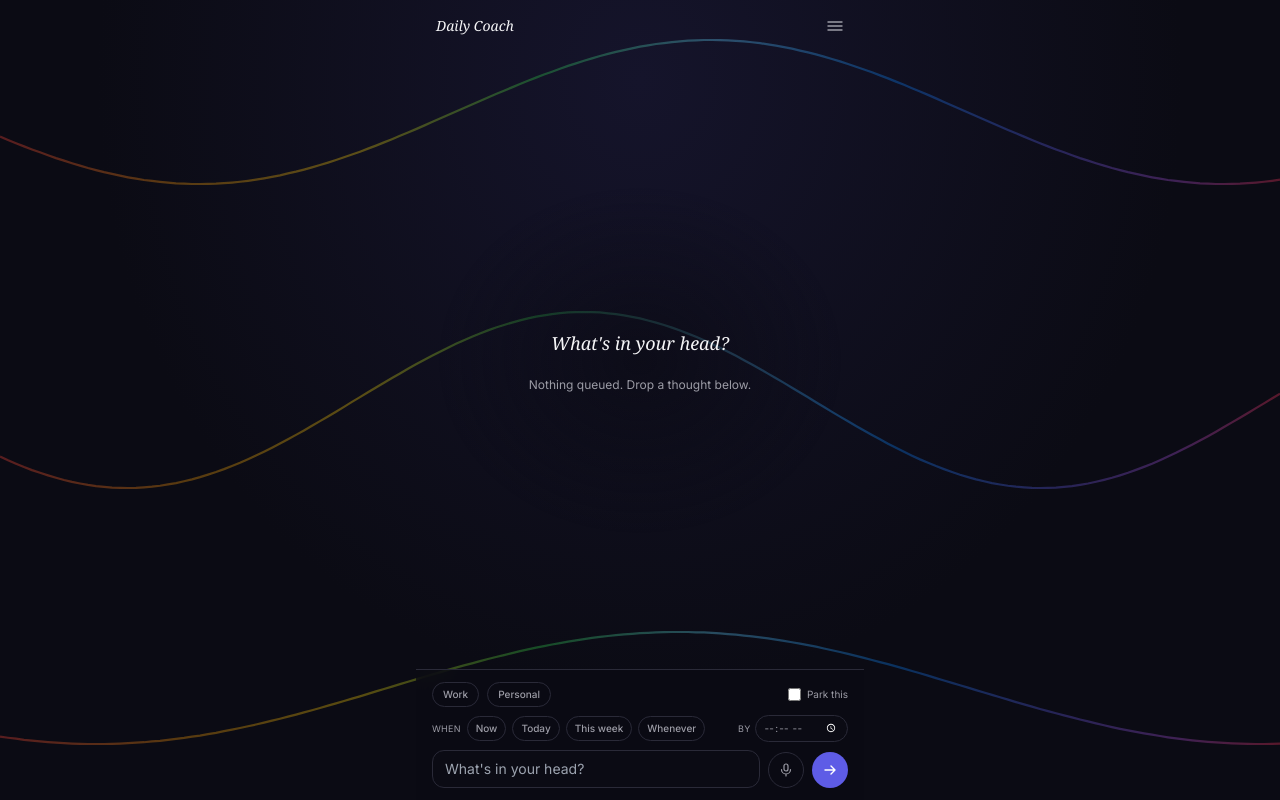
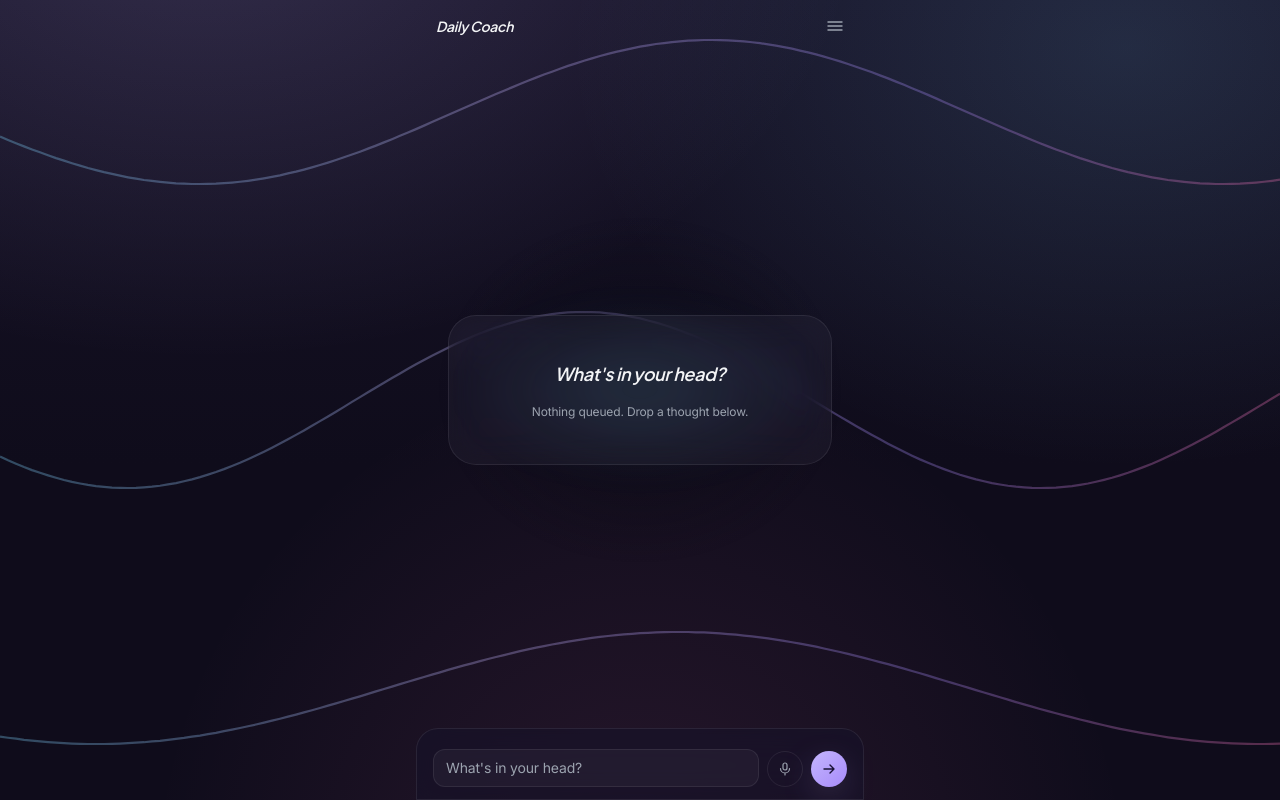
Before and after one commit to kares82/daily-coach-app, a plain HTML site: page index.html in a window 1280 px wide. Drawn offline with nearby package versions, Linux system fonts and the light colour scheme.

Commit message:
Nebula visual direction
Midnight glass, Focus Aura halo that reports task state, constellation
dissolve on Done, capture bar that opens only when tapped.

Co-Authored-By: Claude Opus 5 <noreply@anthropic.com>

```diff
--- a/index.html
+++ b/index.html
@@ -14,35 +14,106 @@
     <link rel="icon" href="icon-192.png">
     <script src="https://cdn.tailwindcss.com"></script>
     <link rel="preconnect" href="https://fonts.googleapis.com">
-    <link href="https://fonts.googleapis.com/css2?family=Fraunces:ital,wght@0,300;0,400;0,500;0,600;1,400;1,500&family=Inter:wght@400;500;600&family=IBM+Plex+Mono:wght@400;500&display=swap" rel="stylesheet">
+    <link href="https://fonts.googleapis.com/css2?family=Plus+Jakarta+Sans:wght@500;600;700&family=Inter:wght@400;500;600&display=swap" rel="stylesheet">
     <style>
         :root {
-            --bg: #0B0B14;
-            --bg-2: #15142B;
-            --text: #F5F5F7;
-            --text-dim: #9C9CA6;
-            --line: #2A2A38;
-            --blue: #0A84FF;
-            --indigo: #5E5CE6;
-            --purple: #AF52DE;
-            --pink: #FF375F;
-            --green: #32D74B;
-            --danger: #FF1744;
-            --accent: #5E5CE6;
+            --bg: #0F0C1B;            /* midnight violet */
+            --bg-2: #171328;          /* deep indigo */
+            --text: #F3F4F6;
+            --text-dim: #9CA3AF;
+            --glass: rgba(255, 255, 255, 0.04);
+            --line: rgba(255, 255, 255, 0.08);
+            --lavender: #C4B5FD;
+            --cyan: #7DD3FC;
+            --rose: #F472B6;
+            /* older names kept as aliases so every existing style lands on the new palette */
+            --indigo: #C4B5FD;
+            --accent: #C4B5FD;
+            --purple: #C4B5FD;
+            --blue: #7DD3FC;
+            --green: #7DD3FC;
+            --pink: #F472B6;
+            --danger: #F472B6;
         }
         body {
-            background: radial-gradient(ellipse at 50% 10%, var(--bg-2), var(--bg) 60%);
+            background:
+                radial-gradient(1100px 760px at 16% -12%, rgba(196, 181, 253, 0.16), transparent 60%),
+                radial-gradient(900px 680px at 88% 6%, rgba(125, 211, 252, 0.13), transparent 62%),
+                radial-gradient(820px 880px at 50% 112%, rgba(244, 114, 182, 0.11), transparent 60%),
+                linear-gradient(180deg, #171328 0%, #0F0C1B 58%);
+            background-attachment: fixed;
             color: var(--text);
             font-family: 'Inter', ui-sans-serif, system-ui, sans-serif;
+            line-height: 1.65;
+            letter-spacing: -0.01em;
         }
-        .font-serif { font-family: 'Fraunces', Georgia, serif; }
-        .font-mono { font-family: 'IBM Plex Mono', ui-monospace, monospace; }
-        input, textarea, select { background: var(--bg); color: var(--text); }
+        /* the assignment itself, and nothing else, wears the display face */
+        .display {
+            font-family: 'Plus Jakarta Sans', 'Inter', ui-sans-serif, system-ui, sans-serif;
+            font-weight: 600;
+            letter-spacing: -0.02em;
+            line-height: 1.3;
+        }
+        .font-mono { font-family: ui-monospace, SFMono-Regular, Menlo, monospace; font-variant-numeric: tabular-nums; }
+        input, textarea, select {
+            background: rgba(255, 255, 255, 0.04);
+            color: var(--text);
+            color-scheme: dark;
+        }
         input::placeholder, textarea::placeholder { color: var(--text-dim); }
-        .grad-btn { background: var(--indigo); color: #fff; font-weight: 600; }
-        .pulse-alert { animation: pulseAlert 1s ease-in-out infinite; }
-        @keyframes pulseAlert { 0%, 100% { opacity: 1; } 50% { opacity: 0.55; } }
-        @media (prefers-reduced-motion: reduce) { .pulse-alert { animation: none; } }
+        .glass {
+            background: var(--glass);
+            backdrop-filter: blur(16px) saturate(1.25);
+            -webkit-backdrop-filter: blur(16px) saturate(1.25);
+            border: 1px solid var(--line);
+        }
+        .grad-btn {
+            background: linear-gradient(135deg, #C4B5FD, #A78BFA);
+            color: #191234;
+            font-weight: 600;
+            box-shadow: 0 10px 34px -10px rgba(196, 181, 253, 0.65);
+        }
+        /* Focus Aura: one task, one halo. Its colour is the task's real state. */
+        .aura { position: relative; isolation: isolate; }
+        .aura::before {
+            content: '';
+            position: absolute;
+            inset: -22% -16%;
+            z-index: -1;
+            border-radius: 50%;
+            background: radial-gradient(closest-side, var(--aura-color, rgba(196, 181, 253, 0.30)), transparent 72%);
+            filter: blur(30px);
+            animation: breathe 7s ease-in-out infinite;
+            pointer-events: none;
+        }
+        @keyframes breathe {
+            0%, 100% { transform: scale(0.95); opacity: 0.72; }
+            50% { transform: scale(1.06); opacity: 1; }
+        }
+        .spark {
+            position: fixed;
+            width: 5px; height: 5px;
+            border-radius: 50%;
+            pointer-events: none;
+            z-index: 70;
+            animation: drift var(--dur, 1.1s) cubic-bezier(0.2, 0.6, 0.2, 1) forwards;
+        }
+        @keyframes drift {
+            0% { opacity: 0.95; transform: translate(0, 0) scale(1); }
+            100% { opacity: 0; transform: translate(var(--dx, 0), var(--dy, -80px)) scale(0.3); }
+        }
+        .status-dot {
+            background: var(--lavender);
+            box-shadow: 0 0 8px var(--lavender);
+            animation: dotPulse 2.4s ease-in-out infinite;
+        }
+        @keyframes dotPulse { 0%, 100% { opacity: 1; } 50% { opacity: 0.35; } }
+        .pulse-alert { animation: pulseAlert 1.6s ease-in-out infinite; }
+        @keyframes pulseAlert { 0%, 100% { opacity: 1; } 50% { opacity: 0.6; } }
+        :focus-visible { outline: 2px solid var(--lavender); outline-offset: 2px; }
+        @media (prefers-reduced-motion: reduce) {
+            .pulse-alert, .aura::before, .status-dot, .spark { animation: none; }
+        }
     </style>
 </head>
 <body class="min-h-screen flex flex-col">
@@ -52,15 +123,10 @@
     <svg id="bgWaves" class="fixed inset-0 w-full h-full" style="z-index:0" preserveAspectRatio="xMidYMid slice" viewBox="0 0 800 900">
         <defs>
             <linearGradient id="waveGrad" x1="0%" y1="0%" x2="100%" y2="0%">
-                <stop offset="0%" stop-color="#FF453A"/>
-                <stop offset="14%" stop-color="#FF9F0A"/>
-                <stop offset="28%" stop-color="#FFD60A"/>
-                <stop offset="42%" stop-color="#32D74B"/>
-                <stop offset="56%" stop-color="#64D2FF"/>
-                <stop offset="70%" stop-color="#0A84FF"/>
-                <stop offset="82%" stop-color="#5E5CE6"/>
-                <stop offset="92%" stop-color="#AF52DE"/>
-                <stop offset="100%" stop-color="#FF375F"/>
+                <stop offset="0%" stop-color="#7DD3FC"/>
+                <stop offset="38%" stop-color="#C4B5FD"/>
+                <stop offset="72%" stop-color="#A78BFA"/>
+                <stop offset="100%" stop-color="#F472B6"/>
             </linearGradient>
         </defs>
         <g id="waveStrands"></g>
@@ -70,7 +136,7 @@
 
         <!-- Header: minimal -->
         <header class="flex justify-between items-center px-5 py-4 relative z-10">
-            <span class="font-serif italic text-sm" style="color: var(--text)">Daily Coach</span>
+            <span class="display italic text-sm" style="color: var(--text)">Daily Coach</span>
             <button onclick="openMenu()" class="hover:text-[var(--text)] transition text-sm" style="color: var(--text-dim)" aria-label="Menu">
                 <svg width="18" height="18" viewBox="0 0 18 18" fill="none"><path d="M2 5h14M2 9h14M2 13h14" stroke="currentColor" stroke-width="1.4" stroke-linecap="round"/></svg>
             </button>
@@ -79,11 +145,12 @@
         <!-- Hero: the assignment (or capture prompt if empty) -->
         <main class="flex-1 flex items-center justify-center px-6 relative overflow-hidden z-10">
             <div class="absolute inset-0 pointer-events-none" style="background: radial-gradient(ellipse 280px 240px at 50% 50%, rgba(11,11,20,0.62), transparent 72%)"></div>
-            <div id="heroContent" class="relative z-10 text-center space-y-5 py-16"></div>
+            <div id="heroContent" class="glass aura relative z-10 text-center space-y-4 px-7 py-11 rounded-[28px] w-full max-w-sm"></div>
         </main>
 
         <!-- Capture bar: fixed at bottom, always reachable -->
-        <footer class="border-t px-4 py-3 space-y-2 backdrop-blur relative z-10" style="border-color: var(--line); background: rgba(11,11,20,0.68)">
+        <footer class="glass border-t px-4 py-3 space-y-2 relative z-10 rounded-t-[22px]" style="background: rgba(23, 19, 40, 0.72)">
+            <div id="captureExtras" class="hidden space-y-2">
             <div class="flex items-center gap-2 flex-wrap">
                 <button id="tagWorkBtn" onclick="setTag('work')" class="text-[10px] font-medium px-2.5 py-1 rounded-full border transition" style="border-color: var(--line); color: var(--text-dim)">Work</button>
                 <button id="tagPersonalBtn" onclick="setTag('personal')" class="text-[10px] font-medium px-2.5 py-1 rounded-full border transition" style="border-color: var(--line); color: var(--text-dim)">Personal</button>
@@ -92,7 +159,7 @@
                     Park this
                 </label>
             </div>
-            <div class="flex items-center gap-1.5">
+            <div class="flex items-center gap-1.5 flex-wrap">
                 <span class="text-[9px] uppercase tracking-wide" style="color: var(--text-dim)">When</span>
                 <button id="urgNowBtn" onclick="setUrgency('now')" class="text-[10px] font-medium px-2 py-1 rounded-full border transition" style="border-color: var(--line); color: var(--text-dim)">Now</button>
                 <button id="urgTodayBtn" onclick="setUrgency('today')" class="text-[10px] font-medium px-2 py-1 rounded-full border transition" style="border-color: var(--line); color: var(--text-dim)">Today</button>
@@ -106,8 +173,9 @@
             <div id="parkPlanRow" class="hidden">
                 <input id="parkPlanInput" type="text" placeholder="When will you come back to this?" class="w-full border rounded-lg px-3 py-1.5 text-xs focus:outline-none transition" style="border-color: var(--line)" onfocus="this.style.borderColor='var(--indigo)'" onblur="this.style.borderColor='var(--line)'">
             </div>
+            </div>
             <div class="flex gap-2 items-end">
-                <textarea id="captureInput" rows="1" placeholder="What's in your head?" class="flex-1 border rounded-xl px-3 py-2 text-sm resize-none focus:outline-none transition" style="border-color: var(--line)" onfocus="this.style.borderColor='var(--indigo)'" onblur="this.style.borderColor='var(--line)'"></textarea>
+                <textarea id="captureInput" rows="1" placeholder="What's in your head?" class="flex-1 border rounded-xl px-3 py-2 text-sm resize-none focus:outline-none transition" style="border-color: var(--line)" onfocus="openCapture(); this.style.borderColor='var(--lavender)'" onblur="this.style.borderColor='var(--line)'"></textarea>
                 <button id="micBtn" onclick="toggleVoice()" class="w-9 h-9 shrink-0 rounded-full border flex items-center justify-center transition" style="border-color: var(--line); color: var(--text-dim)" aria-label="Voice capture">
                     <svg width="14" height="14" viewBox="0 0 14 14" fill="none"><rect x="5" y="1" width="4" height="7" rx="2" stroke="currentColor" stroke-width="1.2"/><path d="M2.5 6.5a4.5 4.5 0 0 0 9 0M7 11v2" stroke="currentColor" stroke-width="1.2" stroke-linecap="round"/></svg>
                 </button>
@@ -119,12 +187,12 @@
 
         <!-- Slide-over menu: history, settings, verification -->
         <div id="menuOverlay" class="hidden fixed inset-0 z-50">
-            <div class="absolute inset-0 bg-black/50" onclick="closeMenu()"></div>
-            <div class="absolute right-0 top-0 h-full w-[88%] max-w-sm border-l flex flex-col" style="background: var(--bg-2); border-color: var(--line)">
+            <div class="absolute inset-0" style="background: rgba(10, 8, 20, 0.62); backdrop-filter: blur(6px)" onclick="closeMenu()"></div>
+            <div class="glass absolute right-0 top-0 h-full w-[88%] max-w-sm flex flex-col" style="background: rgba(23, 19, 40, 0.86)">
                 <div class="flex items-center justify-between px-4 py-4 border-b" style="border-color: var(--line)">
                     <div class="flex gap-4 text-xs">
                         <button id="menutab-history" onclick="switchMenuPanel('history')" class="font-medium" style="color: var(--text)">History</button>
-                        <button id="menutab-verify" onclick="switchMenuPanel('verify')" class="font-medium" style="color: var(--text-dim)">Verify</button>
+                        <button id="menutab-verify" onclick="switchMenuPanel('verify')" class="font-medium relative" style="color: var(--text-dim)">Verify<span id="verifyDot" class="status-dot hidden absolute -top-0.5 -right-2.5 w-1.5 h-1.5 rounded-full"></span></button>
                         <button id="menutab-settings" onclick="switchMenuPanel('settings')" class="font-medium" style="color: var(--text-dim)">Settings</button>
                     </div>
                     <button onclick="closeMenu()" style="color: var(--text-dim)" aria-label="Close">
@@ -313,10 +381,16 @@
             const el = document.getElementById('heroContent');
             const cur = getCurrentAssignment();
             const a = cur && cur.entry;
+            // lavender waiting, cyan once you know your first move, rose when late
+            const aura = !a ? 'rgba(125, 211, 252, 0.18)'
+                : isOverdue(a) || (a.escalationTier || 0) >= 2 ? 'rgba(244, 114, 182, 0.34)'
+                : a.firstStep ? 'rgba(125, 211, 252, 0.30)'
+                : 'rgba(196, 181, 253, 0.30)';
+            el.style.setProperty('--aura-color', aura);
 
             if (!a) {
                 el.innerHTML = `
-                    <p class="font-serif italic text-lg" style="color: var(--text)">What's in your head?</p>
+                    <p class="display italic text-lg" style="color: var(--text)">What's in your head?</p>
                     <p class="text-xs" style="color: var(--text-dim)">Nothing queued. Drop a thought below.</p>
                 `;
                 return;
@@ -355,8 +429,8 @@
             }
 
             el.innerHTML = `
-                <p class="font-serif italic text-xs" style="color: var(--text-dim)">Your one thing</p>
-                <h1 class="font-serif text-2xl leading-snug px-2" style="color: var(--text)">${escapeHtml(a.text)}</h1>
+                <p class="display italic text-xs" style="color: var(--text-dim)">Your one thing</p>
+                <h1 class="display text-2xl leading-snug px-2" style="color: var(--text)">${escapeHtml(a.text)}</h1>
                 <p class="text-[11px] leading-relaxed px-6" style="color: var(--text-dim)">Why this one: ${escapeHtml(cur.reason)}</p>
                 ${cur.allSkipped ? `<p class="text-[11px] px-6" style="color: var(--danger)">You've passed on everything in the list. This is still the top of it.</p>` : ''}
                 ${a.firstStep
@@ -386,9 +460,29 @@
             e.firstStep = step;
             renderAll();
         }
+        // Finishing a task scatters it, rather than striking it out.
+        function scatter(el) {
+            if (!el || window.matchMedia('(prefers-reduced-motion: reduce)').matches) return;
+            const r = el.getBoundingClientRect();
+            const colors = ['#C4B5FD', '#7DD3FC', '#F472B6'];
+            for (let i = 0; i < 22; i++) {
+                const p = document.createElement('div');
+                p.className = 'spark';
+                p.style.left = (r.left + Math.random() * r.width) + 'px';
+                p.style.top = (r.top + r.height * 0.3 + Math.random() * r.height * 0.4) + 'px';
+                p.style.background = colors[i % 3];
+                p.style.boxShadow = '0 0 10px ' + colors[i % 3];
+                p.style.setProperty('--dx', (Math.random() * 130 - 65).toFixed(0) + 'px');
+                p.style.setProperty('--dy', (-70 - Math.random() * 110).toFixed(0) + 'px');
+                p.style.setProperty('--dur', (0.9 + Math.random() * 0.7).toFixed(2) + 's');
+                document.body.appendChild(p);
+                setTimeout(function () { p.remove(); }, 1800);
+            }
+        }
         function completeAssignment(id) {
             const e = entries.find(function (x) { return x.id === id; });
             if (e) { e.completed = true; e.escalationTier = 0; }
+            scatter(document.getElementById('heroContent'));
             renderAll();
         }
 
@@ -415,6 +509,13 @@
                 btn.style.borderColor = key === u ? 'var(--indigo)' : 'var(--line)';
                 btn.style.color = key === u ? 'var(--indigo)' : 'var(--text-dim)';
             });
+        }
+        // Zen capture: tags and timing appear only once you're actually writing.
+        function openCapture() {
+            document.getElementById('captureExtras').classList.remove('hidden');
+        }
+        function closeCapture() {
+            document.getElementById('captureExtras').classList.add('hidden');
         }
         function toggleParkRow() {
             const checked = document.getElementById('parkToggle').checked;
@@ -462,6 +563,7 @@
             document.getElementById('parkPlanInput').value = '';
             document.getElementById('parkPlanRow').classList.add('hidden');
             document.getElementById('deadlineInput').value = '';
+            closeCapture();
             setTag(null);
             setUrgency(null);
             renderAll();
@@ -656,8 +758,14 @@
 
 
         // ===================== Init =====================
+        function updateMenuDots() {
+            const waiting = entries.filter(function (e) { return e.physical && !e.completed && !e.parked; }).length;
+            const dot = document.getElementById('verifyDot');
+            if (dot) dot.classList.toggle('hidden', waiting === 0);
+        }
         function renderAll() {
             save();
+            updateMenuDots();
             renderHero();
             if (!document.getElementById('menuPanel-history').classList.contains('hidden')) renderHistory();
             if (!document.getElementById('menuPanel-verify').classList.contains('hidden')) renderVerify();
```
